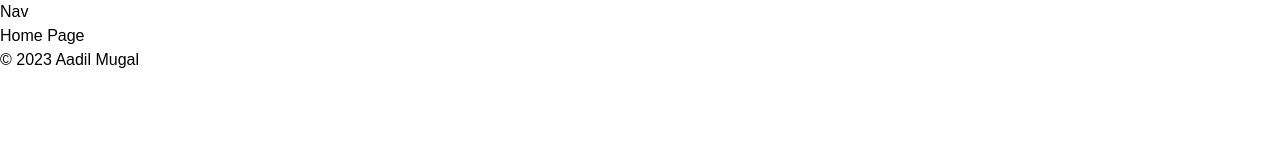
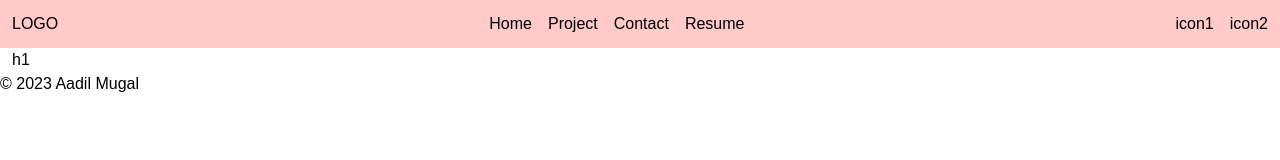
Before and after one commit to aadilmughal786/portfolio, a Gatsby site: page / in a window 1280 px wide. Built offline with nearby package versions, Linux system fonts and the light colour scheme; Gatsby itself is replaced by a stand-in of ours.

Commit message:
make navbar prototype

```diff
--- a/package.json
+++ b/package.json
@@ -15,7 +15,8 @@
     "gatsby-transformer-sharp": "^5.7.0",
     "react": "^18.2.0",
     "react-dom": "^18.2.0",
-    "react-helmet": "^6.1.0"
+    "react-helmet": "^6.1.0",
+    "react-icons": "^4.8.0"
   },
   "devDependencies": {
     "autoprefixer": "^10.4.13",
--- a/src/components/layouts/layout.jsx
+++ b/src/components/layouts/layout.jsx
@@ -6,7 +6,7 @@ const Layout = ({ children }) => {
   return (
     <>
       <NavBar />
-      <main>{children}</main>
+      <main className="container mx-auto px-3">{children}</main>
       <Footer />
     </>
   )
--- a/src/components/nav-bar/nav-bar.jsx
+++ b/src/components/nav-bar/nav-bar.jsx
@@ -1,5 +1,24 @@
 import * as React from "react"
 
-const NavBar = () => <div>Nav</div>
+const NavBar = () => (
+  <div className="bg-red-200">
+    <div className="container mx-auto px-3 py-3 flex justify-between items-center">
+      <div>LOGO</div>
+      <div className="hidden md:flex gap-4 items-center ">
+        <a>Home</a>
+        <a>Project</a>
+        <a>Contact</a>
+        <a>Resume</a>
+      </div>
+      <div className="flex gap-8 items-center">
+        <div className="hidden sm:flex gap-4 items-center">
+          <div>icon1</div>
+          <div>icon2</div>
+        </div>
+        <div className="md:hidden">Toggle</div>
+      </div>
+    </div>
+  </div>
+)
 
 export default NavBar
--- a/src/pages/index.js
+++ b/src/pages/index.jsx
@@ -2,7 +2,7 @@ import * as React from "react"
 import Seo from "../components/seo/seo"
 import Layout from "../components/layouts/layout"
 
-const HomePage = () => <Layout>Home Page</Layout>
+const HomePage = () => <Layout>h1</Layout>
 
 export const Head = () => <Seo title="Home" />
 
```
Also changed, not shown: src/pages/404.jsx (renamed from src/pages/404.js), 1 other file.
